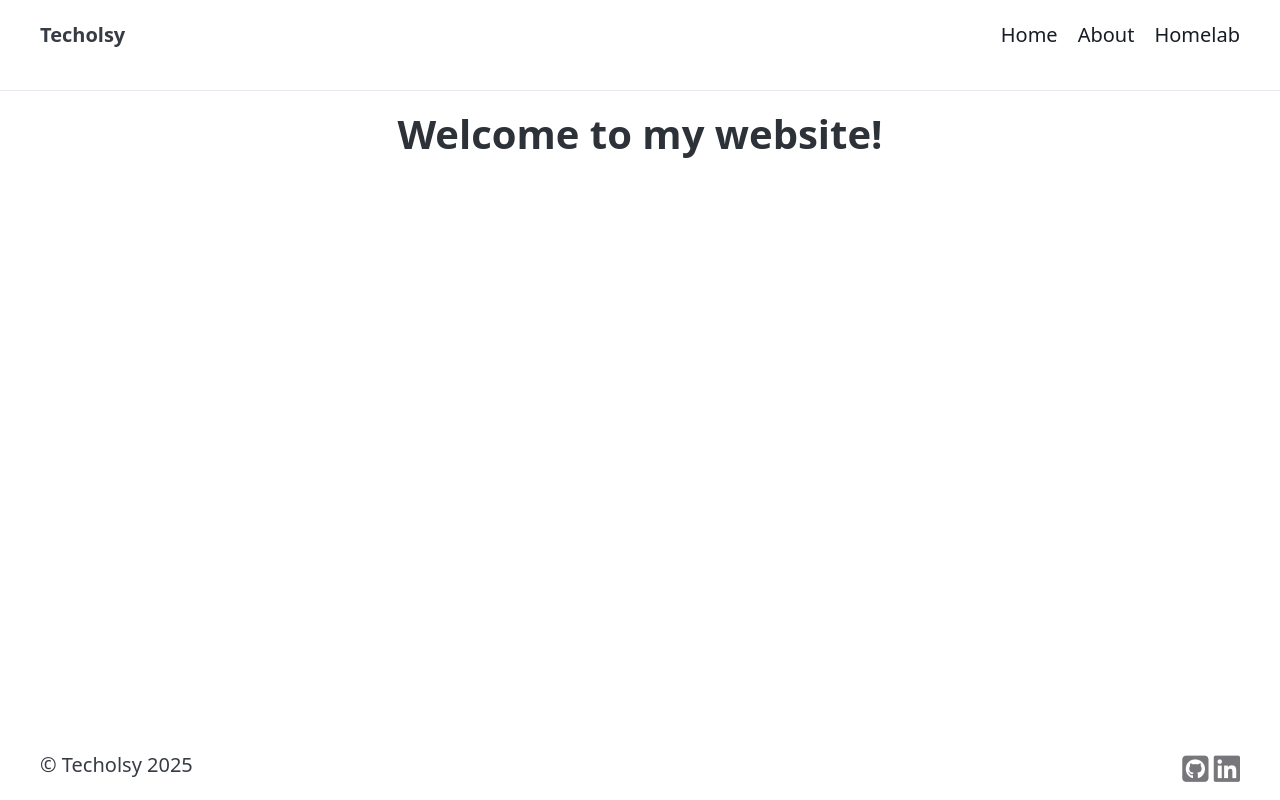
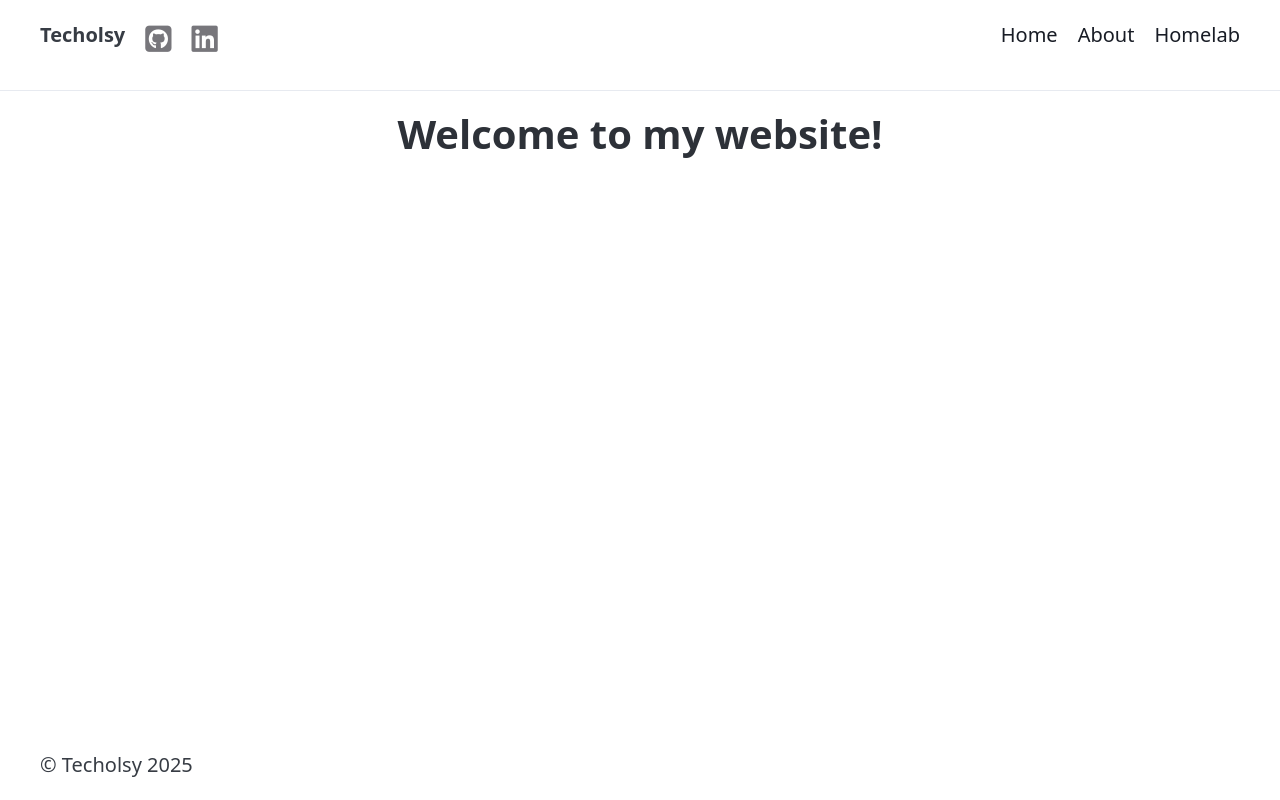
Before and after one commit to techolsy/techolsy-website, a SvelteKit app: page / in a window 1280 px wide. Built offline with nearby package versions, Linux system fonts and the light colour scheme.

Commit message:
Moved icons from footer to header

```diff
--- a/src/routes/Footer.svelte
+++ b/src/routes/Footer.svelte
@@ -1,27 +1,3 @@
-<script>
-  import '@fortawesome/fontawesome-free/css/all.min.css'
-</script>
-
-<div class=grid>
-  <div>
-    <p>&copy Techolsy 2025</p>
-  </div>
-  <div class="align-right">
-    <a href="https://github.com/techolsy" target="_blank" aria-labelledby="github">
-      <i class="fa-brands fa-square-github fa-xl icon"></i>
-    </a>
-    <a href="https://linkedin.com/in/alexander-olsson-111b92177" target="_blank" aria-labelledby="linkedin">
-      <i class="fa-brands fa-linkedin fa-xl icon"></i>
-    </a>
-  </div>
+<div>
+  <p>&copy Techolsy 2025</p>
 </div>
-
-<style>
-  .icon {
-    color: #77767b;
-  }
-
-  .align-right {
-    margin-left: auto;
-  }
-</style>
--- a/src/routes/Header.svelte
+++ b/src/routes/Header.svelte
@@ -1,12 +1,24 @@
 <script>
+  import '@fortawesome/fontawesome-free/css/all.min.css'
+
   const site_pages = ['Home', 'About', 'Homelab'];
 </script>
 
 <nav>
   <ul>
     <li><strong>Techolsy</strong></li>
+    <li>
+      <a href="https://github.com/techolsy" target="_blank" aria-labelledby="github">
+        <i class="fa-brands fa-square-github fa-xl icon"></i>
+      </a>
+    </li>
+    <li>
+      <a href="https://linkedin.com/in/alexander-olsson-111b92177" target="_blank" aria-labelledby="linkedin">
+        <i class="fa-brands fa-linkedin fa-xl icon"></i>
+      </a>
+    </li>
   </ul>
-  <ul>
+    <ul>
     {#each site_pages as site_page}
       <li>
         {#if site_page === 'Home'}
@@ -18,3 +30,9 @@
     {/each}
   </ul>
 </nav>
+
+<style>
+  .icon {
+    color: #77767b;
+  }
+</style>
```
